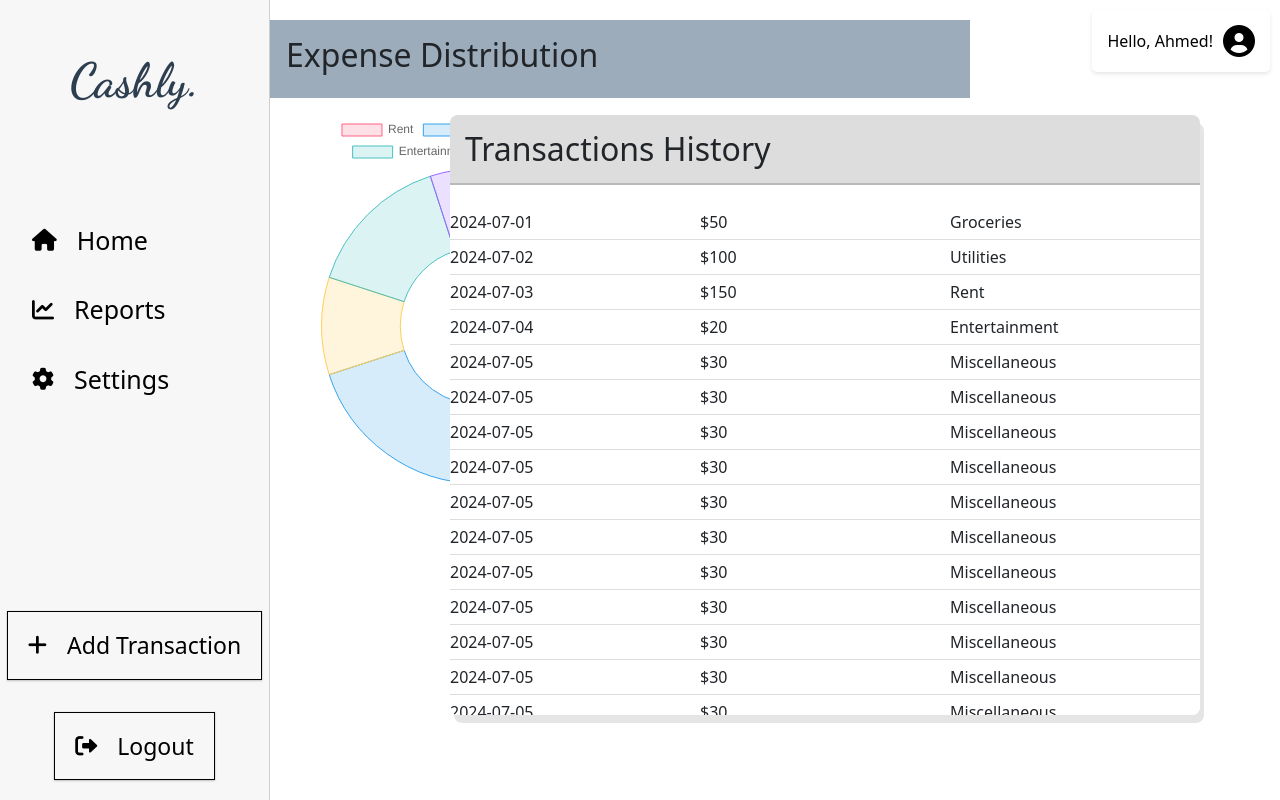
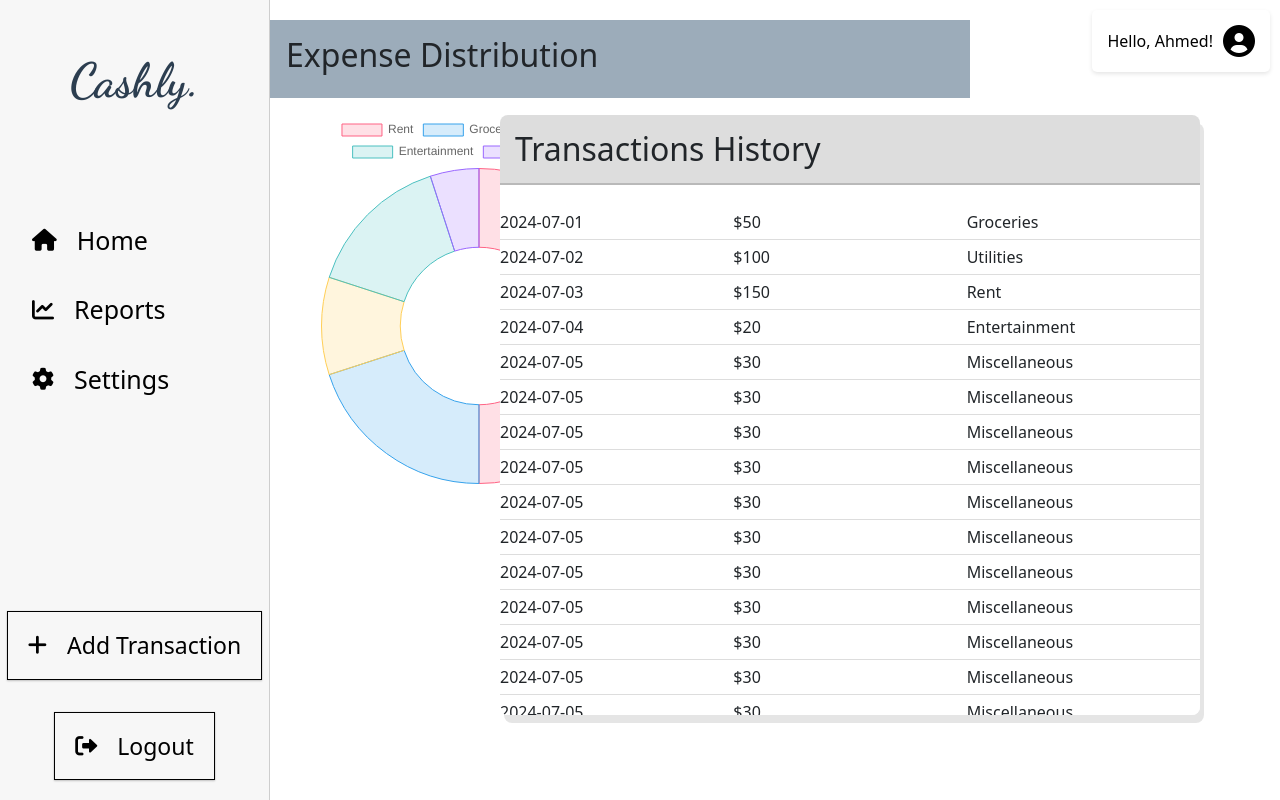
Before and after one commit to ahmedselamin/cashlysvv, a React (Create React App) app: page /home in a window 1280 px wide. Built offline with nearby package versions, Linux system fonts and the light colour scheme.

Commit message:
width changed

```diff
--- a/src/components/Home/Home.css
+++ b/src/components/Home/Home.css
@@ -23,3 +23,7 @@
   margin-left: 10px; /* Adjust as needed */
   font-size: 2em; /* Adjust as needed */
 }
+
+.transactions-history {
+  width: 700px;
+}
```
